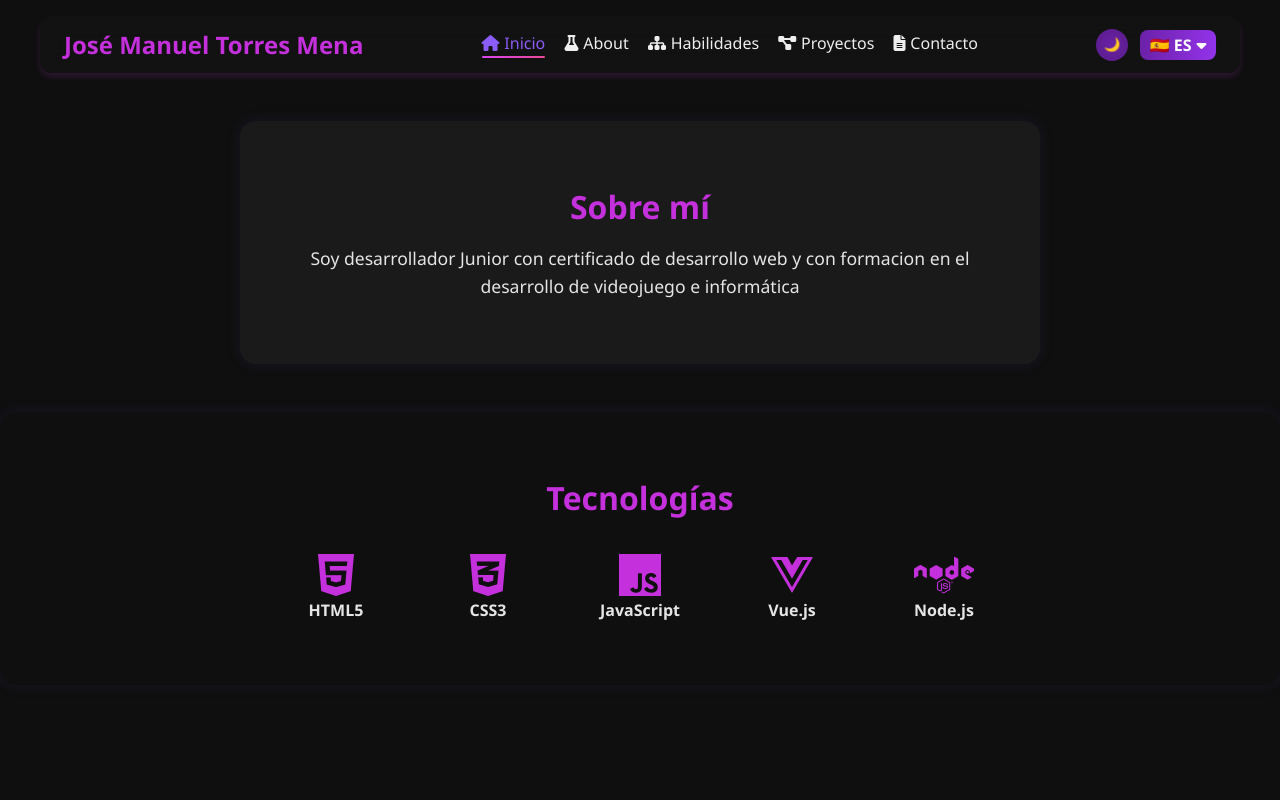
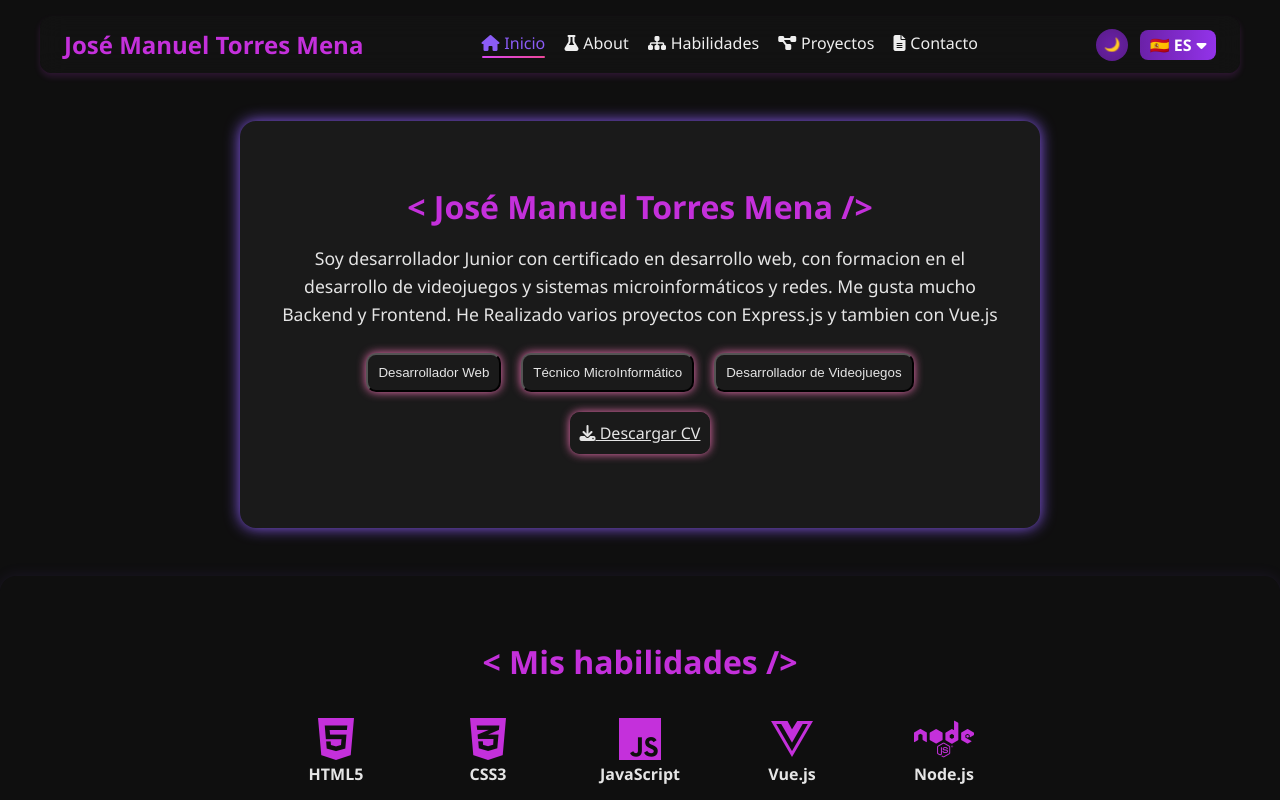
Before and after one commit to josemanueltm/projects-practices-JM, a Vue app in the folder JM-my-portfolio/: page / in a window 1280 px wide. Shown: the top 800 px of the page. Built offline with nearby package versions, Linux system fonts and the light colour scheme.

Commit message:
add style-about

```diff
--- a/JM-my-portfolio/src/assets/main.scss
+++ b/JM-my-portfolio/src/assets/main.scss
@@ -115,7 +115,7 @@ html {
   background-color: var(--card-color);
   padding: 4rem 2rem;
   border-radius: 1rem;
-  box-shadow: 0 0 15px rgba(139, 92, 246, 0.1);
+  box-shadow: 0 0 15px var(--secondary-color);
   max-width: 800px;
   margin: 3rem auto;
   text-align: center;
@@ -131,6 +131,38 @@ p {
   font-size: 1.1rem;
   color: var(--text-color);
   line-height: 1.6;
+}
+
+.button-about-container {
+  margin: 15px;
+}
+
+.button-about-container button {
+  background-color: var(--card-color);
+  color: var(--text-color);
+  padding: 10px;
+  margin: 10px;
+  border-radius: 10px;
+  box-shadow: 0 0 10px var(--highlight-color);
+}
+
+.button-about-container button:hover {
+  background-color: var(--secondary-color);
+  box-shadow: 0 0 10px var(--primary-color);
+  font-size: 1.1rem;
+}
+
+.cv-container {
+  margin: 20px;
+}
+
+.download-btn {
+  background-color: var(--card-color);
+  color: var(--text-color);
+  padding: 10px;
+  margin: 10px;
+  border-radius: 10px;
+  box-shadow: 0 0 10px var(--highlight-color);
 }
 
 /*TechStack*/
--- a/JM-my-portfolio/src/components/About.vue
+++ b/JM-my-portfolio/src/components/About.vue
@@ -1,8 +1,21 @@
 <template>
   <section class="section-block about-container" id="about">
-    <h3>Sobre mí</h3>
-    <p>Soy desarrollador Junior con certificado de desarrollo web y con formacion en
-      el desarrollo de videojuego e
-      informática</p>
+    <h3>
+      < José Manuel Torres Mena />
+    </h3>
+    <p>Soy desarrollador Junior con certificado en desarrollo web, con formacion en
+      el desarrollo de videojuegos y sistemas microinformáticos y redes. Me gusta mucho Backend y Frontend. He Realizado
+      varios proyectos con Express.js y tambien con Vue.js</p>
+    <div class="button-about-container">
+      <button>Desarrollador Web</button>
+      <button>Técnico MicroInformático</button>
+      <button>Desarrollador de Videojuegos</button>
+      <div class="cv-container">
+        <a href="/CV-Josemanuel-TorresMena.pdf" class="download-btn" download>
+          <i class="fas fa-download"></i> Descargar CV
+        </a>
+      </div>
+
+    </div>
   </section>
 </template>
--- a/JM-my-portfolio/src/components/Projects.vue
+++ b/JM-my-portfolio/src/components/Projects.vue
@@ -1,6 +1,8 @@
 <template>
   <section id="projects">
-    <h3 class="projects-title">Proyectos</h3>
+    <h3 class="projects-title">
+      < Proyectos />
+    </h3>
     <div class="projects-container">
       <div class="project-card">
         <h4>Proyecto 1</h4>
--- a/JM-my-portfolio/src/components/TechStack.vue
+++ b/JM-my-portfolio/src/components/TechStack.vue
@@ -1,6 +1,8 @@
 <template>
   <section class="section-block" id="tech">
-    <h3 class="tech-title">Tecnologías</h3>
+    <h3 class="tech-title">
+      < Mis habilidades />
+    </h3>
     <div class="tech-container">
       <div class="tech-img">
         <i class="fa-brands fa-html5"></i>
```
Also changed, not shown: 1 other file (tests, documents, lock files or other folders).
